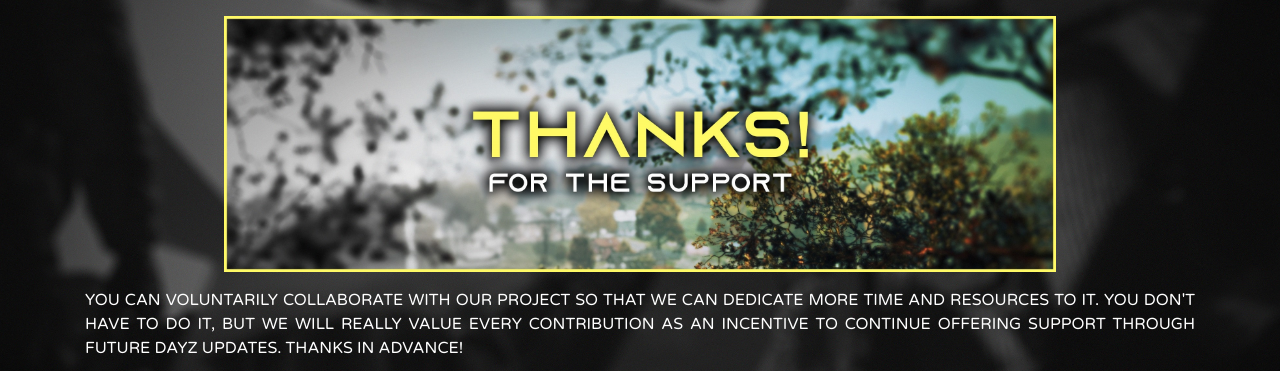
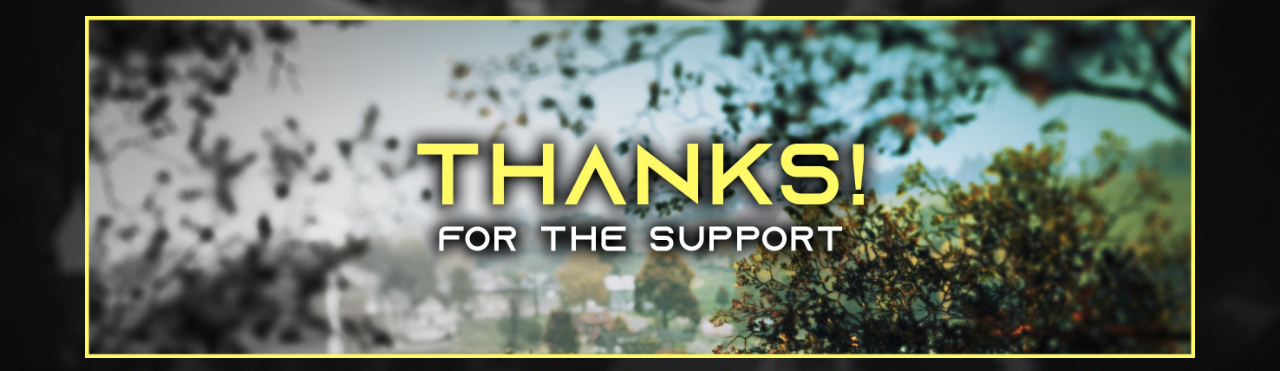
Before and after one commit to BET0R/Proyecto-LITE, a website: page donation.html in a window 1280 px wide. Shown: the part 213-584 px from the top of the page. Drawn offline with Linux system fonts and the light colour scheme.

Commit message:
Update donation.html

```diff
--- a/donation.html
+++ b/donation.html
@@ -62,7 +62,7 @@
                     <h2 class="text-center">
                         <span class="text_yellow">COLLABORATE WITH THE PROJECT</span>
                     </h2>
-                    <img class="mt-3 w-75 d-block mx-auto" src="./assets/img/thanks.jpg" alt="thanks">
+                    <img class="mt-3 w-100 d-block mx-auto" src="./assets/img/thanks.jpg" alt="thanks">
                     <p class="mt-3 text-justify">
                         YOU CAN VOLUNTARILY COLLABORATE WITH OUR PROJECT SO THAT WE CAN DEDICATE MORE TIME AND RESOURCES
                         TO IT. YOU DON'T HAVE TO DO IT, BUT WE WILL REALLY VALUE EVERY CONTRIBUTION AS AN INCENTIVE TO
```
